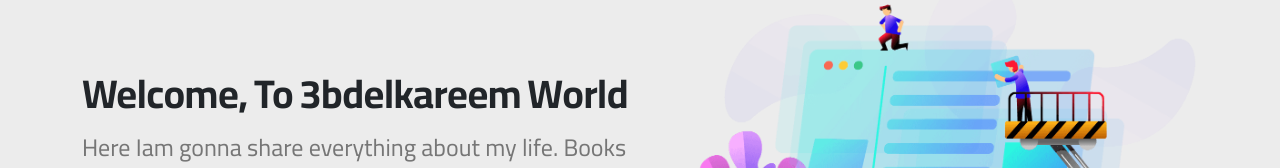
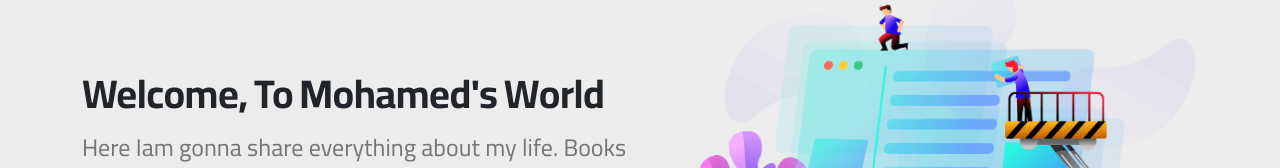
Before and after one commit to rrmohamed/Bootstrap-Template, a plain HTML site: page index.html in a window 1280 px wide. Shown: the part 279-447 px from the top of the page. Drawn offline with Linux system fonts and the light colour scheme.

Commit message:
update on the header of landing section

```diff
--- a/index.html
+++ b/index.html
@@ -81,7 +81,7 @@
         <div class="container ">
             <div class="row d-flex align-items-center ">
                 <div class="col-lg-6 col-md-12 col-sm-12 landing-text text-center text-md-start">
-                    <h1 class="fw-bold">Welcome, To 3bdelkareem World </h1>
+                    <h1 class="fw-bold">Welcome, To Mohamed's World </h1>
                     <p class="fs-4 text-black-50 ">
                         Here Iam gonna share everything about my life.
                          Books Iam reading, Games Iam Playing,
```
